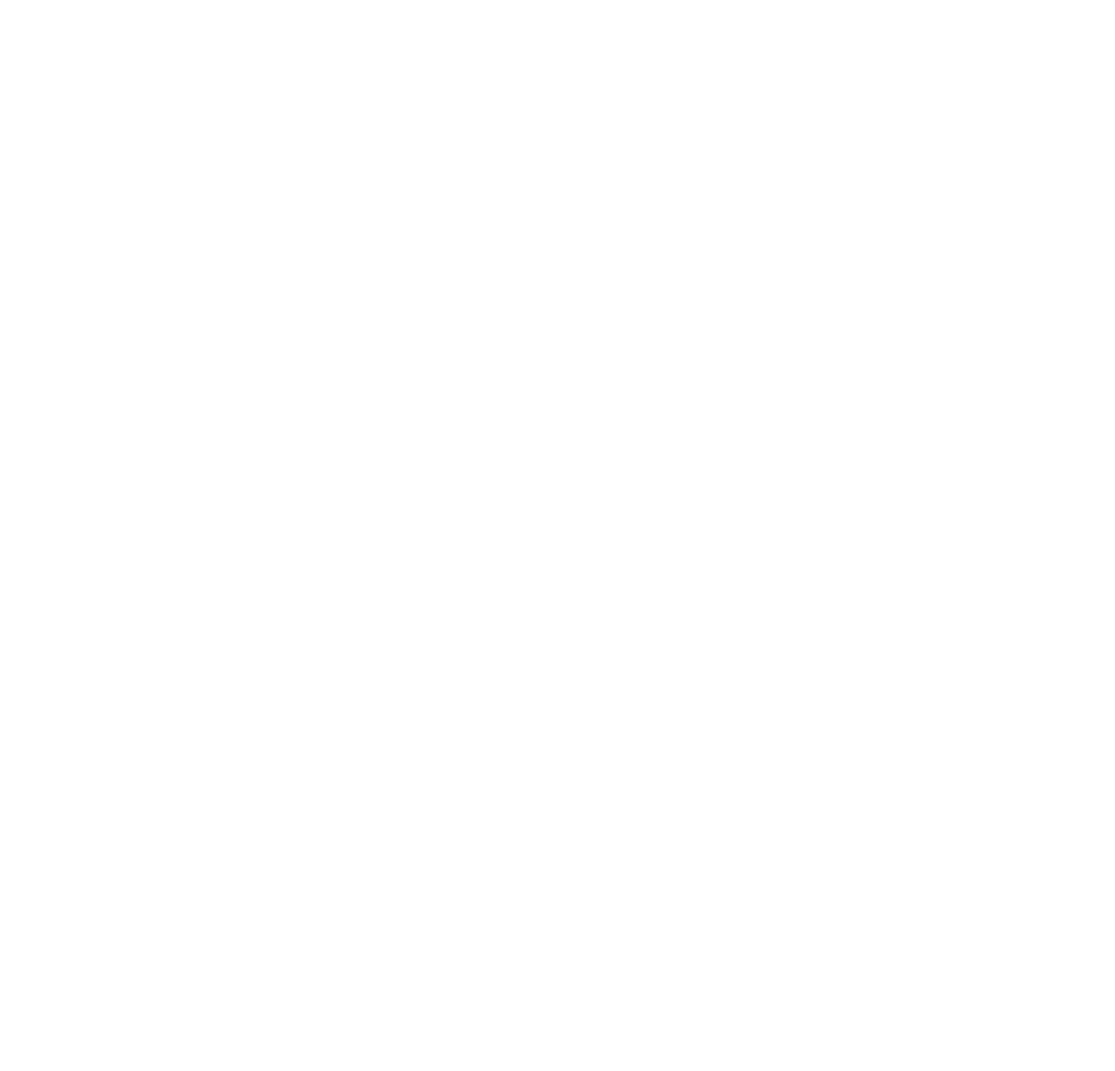
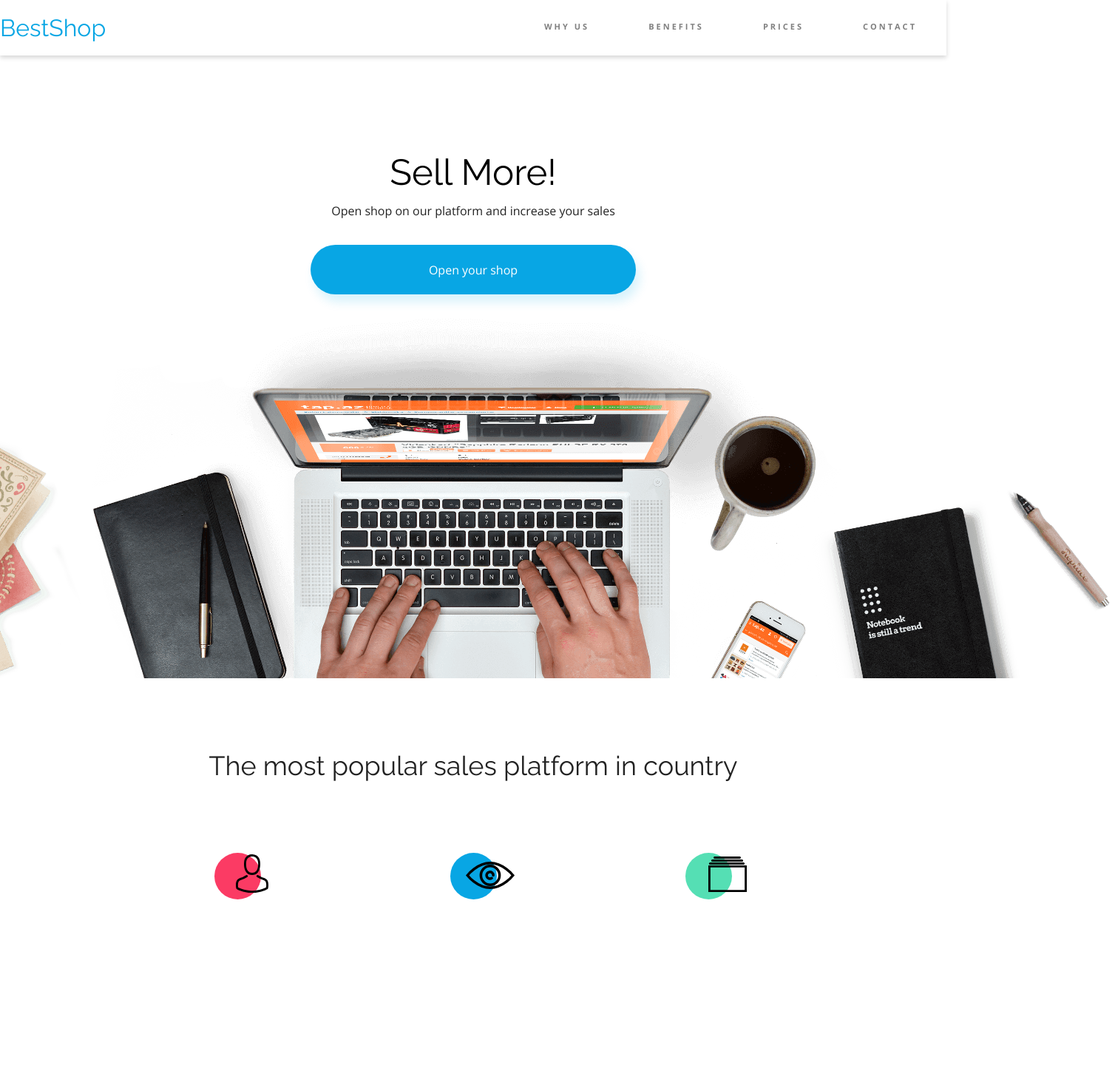
Before and after one commit to pprusz/Best_Shop, a plain HTML site: page index.html in a window 1280 px wide. Shown: the whole page at 74% size, 1508 px wide, since content can reach past the window. Before the commit the page ends 800 px from the top, so only its background shows below. Drawn offline with nearby package versions, Linux system fonts and the light colour scheme.

Commit message:
header done

```diff
--- a/css/style.css
+++ b/css/style.css
@@ -1,17 +1,164 @@
-body{
-    box-sizing: border-box;
-}
 :root{
-    --sans-font: 'Open Sans', sans-serif;
+    --open-font: 'Open Sans', sans-serif;
     --raleway-font: 'Raleway', sans-serif;
-    --primary-color: #08A6E4;
+    --primary-color: rgb(8, 166, 228);
     --primary-shadow: rgba(7, 172, 230, .16);
+    --section-shadow: #00000029;
     --redish-color: #FB3B64;
     --green-color: #55DFB4;
     --black-color: #000000;
     --gray-color: #A5A5A5;
     --light-gray-color: #F7F7F7;
     --white-color: #FFFFFF;
-
+}
+*{
+    box-sizing: border-box;
+}
+header{
+    height: 75px;
+    display: flex;
+    justify-content: center;
+    box-shadow: 0 3px 6px var(--section-shadow);
+}
+.nav_bar{
+    width: 1352px;
+    display: flex;
+    justify-content: space-between;
+    align-items: center;
+}
+.logo{
+    color: var(--primary-color);
+    text-decoration: none;
+    font-family: var(--raleway-font);
+    font-size: 32px;
+}
+.menu_container{
 
 }
+.menu{
+    display: flex;
+    justify-content: space-between;
+}
+.menu li{
+    margin: 0 30px;
+    height: 75px;
+}
+.menu a{
+    text-decoration: none;
+    color: gray;
+    font-family: var(--open-font);
+    font-weight: bold;
+    font-size: 11px;
+    letter-spacing: 3px;
+    height: 75px;
+    border-bottom: 4px solid rgba(8, 166, 228, 0);
+    display: flex;
+    align-items: center;
+    padding: 0 10px;
+    transition: 0.3s;
+}
+.menu a:hover{
+    color: var(--black-color);
+    border-bottom: 4px solid var(--primary-color);
+    transition: 0.3s;
+}
+.hero{
+    margin-top: 130px;
+    height: 712px;
+    display: flex;
+    flex-direction: column;
+    align-items: center;
+    justify-content: flex-end;
+}
+.hero h1{
+    font-family: var(--raleway-font);
+    font-size: 49px;
+    color: black;
+}
+.hero p{
+    font-family: var(--open-font);
+    font-size: 16px;
+    margin: 20px 0 38px 0;
+}
+.hero a{
+    color: white;
+    font-family: var(--open-font);
+    font-size: 16px;
+    text-decoration: none;
+    width: 440px;
+    height: 67px;
+    border: 1px solid transparent;
+    display: flex;
+    justify-content: center;
+    align-items: center;
+    background: var(--primary-color);
+    border-radius: 40px;
+    box-shadow: 5px 10px 14px #07ACE629;
+    transition: 0.3s;
+}
+.hero a:hover{
+    color: var(--primary-color);
+    background: white;
+    border: 1px solid var(--primary-color);
+    transition: 0.3s;
+}
+.stats{
+    display: flex;
+    justify-content: center;
+    height: 531px;
+}
+.stats h2{
+    font-family: var(--raleway-font);
+    font-size: 36px;
+    justify-self: center;
+    margin-top: 100px;
+}
+.stats_container{
+    display: flex;
+    flex-direction: column;
+    align-items: center;
+    width: 800px;
+}
+.statistics{
+    width: 100%;
+    display: flex;
+    justify-content: space-between;
+    padding-top: 100px;
+}
+.stats_article{
+    width: 163px;
+    height: 168px;
+    display: flex;
+    flex-direction: column;
+    align-items: center;
+}
+.crc{
+    width: 63px;
+    height: 63px;
+    border-radius: 50%;
+    position: relative;
+}
+.crc_red{
+    background: var(--redish-color);
+}
+.crc_blue{
+    background: var(--primary-color);
+}
+.crc_green{
+    background: var(--green-color);
+}
+.crc_red img{
+    position: absolute;
+    right: -10px;
+    top: 2px
+}
+.crc_blue img{
+    position: absolute;
+    right: -24px;
+    top: 12px
+}
+.crc_green img{
+    position: absolute;
+    right: -20px;
+    top: 5px
+}
--- a/index.html
+++ b/index.html
@@ -17,7 +17,39 @@
 </head>
 <body>
     <header>
-
+        <div class="nav_bar">
+            <a class="logo" href="#">BestShop</a>
+            <nav class="menu_container">
+                <ul class="menu">
+                    <li><a href="#">WHY US</a></li>
+                    <li><a href="#">BENEFITS</a></li>
+                    <li><a href="#">PRICES</a></li>
+                    <li><a href="#">CONTACT</a></li>
+                </ul>
+            </nav>
+        </div>
     </header>
+    <section class="hero">
+        <h1>Sell More!</h1>
+        <p>Open shop on our platform and increase your sales</p>
+        <a href="#">Open your shop</a>
+        <img src="assets/Background.png" alt="background">
+    </section>
+    <section class="stats">
+        <div class="stats_container">
+            <h2>The most popular sales platform in country</h2>
+            <div class="statistics">
+                <div class="stats_article">
+                    <div class="crc crc_red"><img src="assets/Person.svg" alt="person"></div>
+                </div>
+                <div class="stats_article">
+                    <div class="crc crc_blue"><img src="assets/Eye.svg" alt="eye"></div>
+                </div>
+                <div class="stats_article">
+                    <div class="crc crc_green"><img src="assets/Catalog.svg" alt="catalog"></div>
+                </div>
+            </div>
+        </div>
+    </section>
 </body>
 </html>
```
